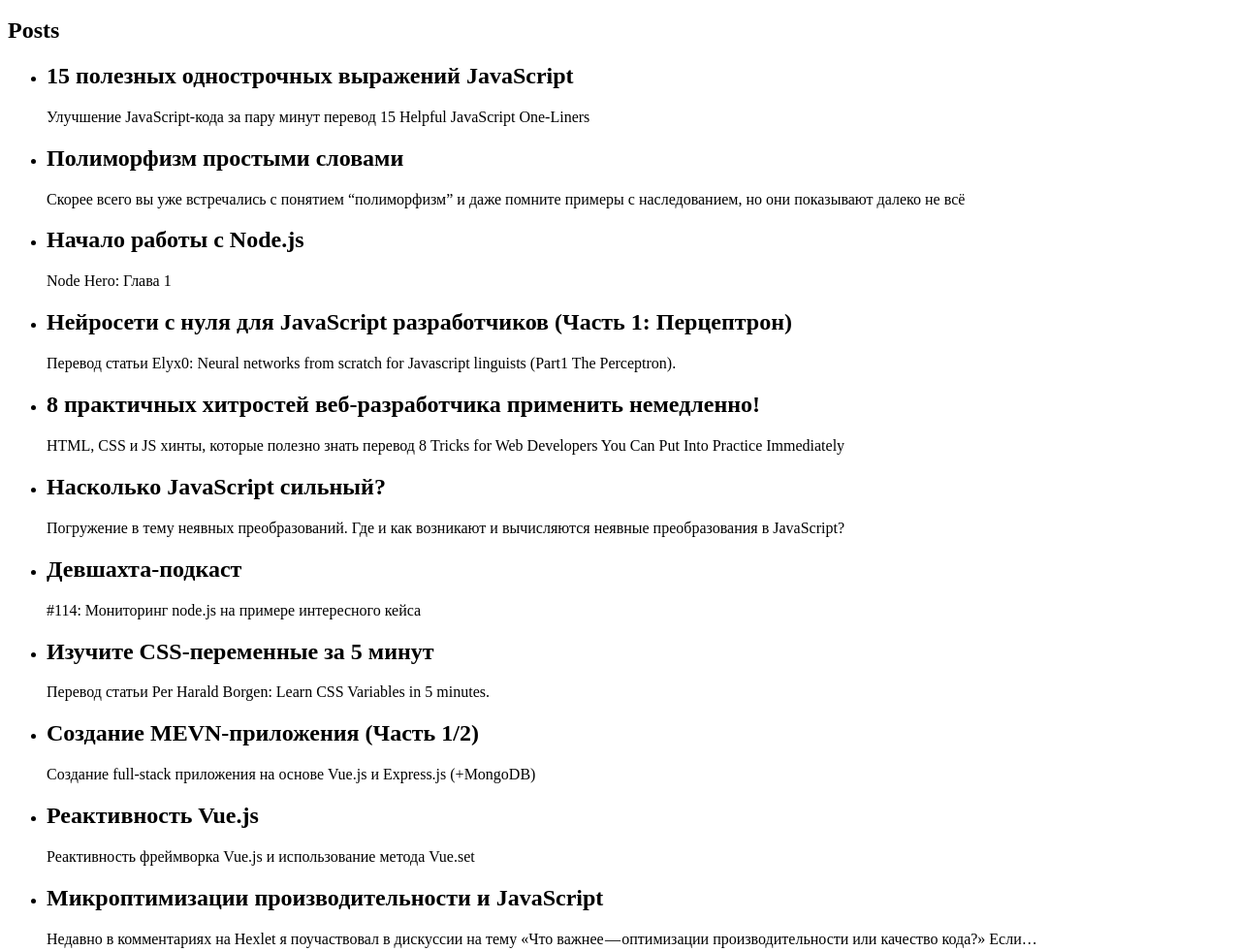
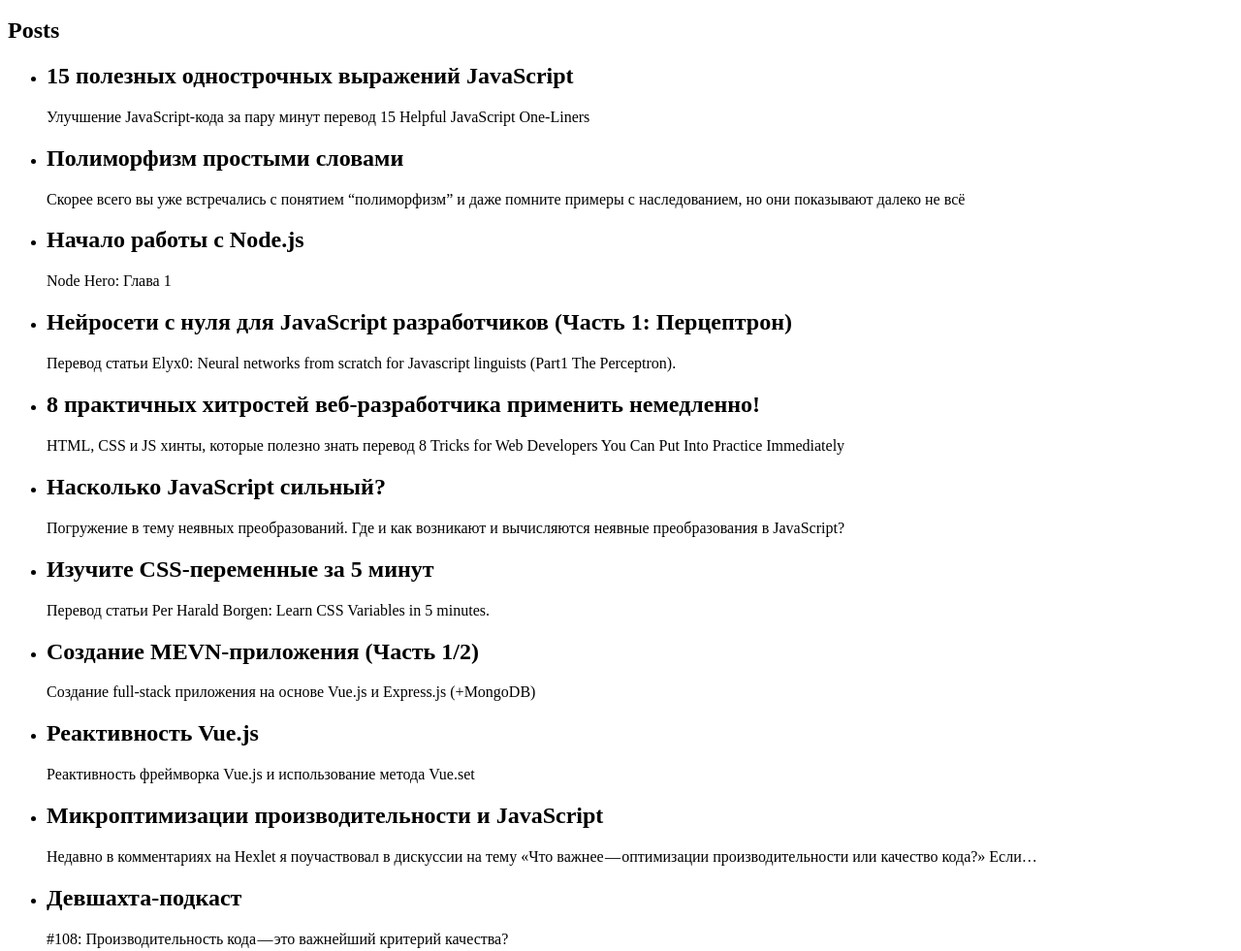
Before and after one commit to yuliiazav/HW19_ZavistovskaPRO_fe-pro-react-components, a website: page src/index.html in a window 1280 px wide. Shown: the part 116-1097 px from the top of the page at 97% size. Drawn offline with Linux system fonts and the light colour scheme.

Commit message:
Update index.html

```diff
--- a/src/index.html
+++ b/src/index.html
@@ -92,12 +92,6 @@
                             </p>
                         </li>
                         <li class="list__item">
-                            <h2>Девшахта-подкаст</h2>
-                            <p>
-                                #114: Мониторинг node.js на примере интересного кейса
-                            </p>
-                        </li>
-                        <li class="list__item">
                             <h2>Изучите CSS-переменные за 5 минут</h2>
                             <p>
                                 Перевод статьи Per Harald Borgen: Learn CSS Variables in 5 minutes.
```
